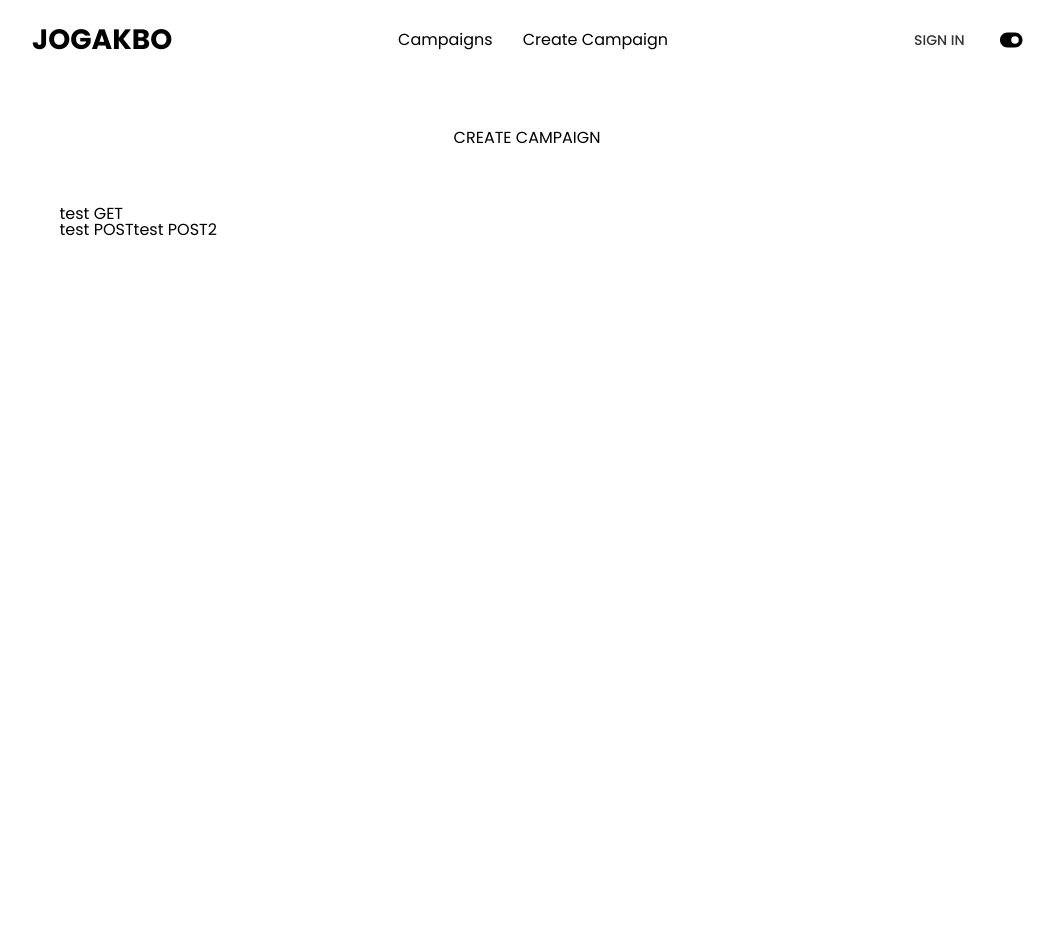
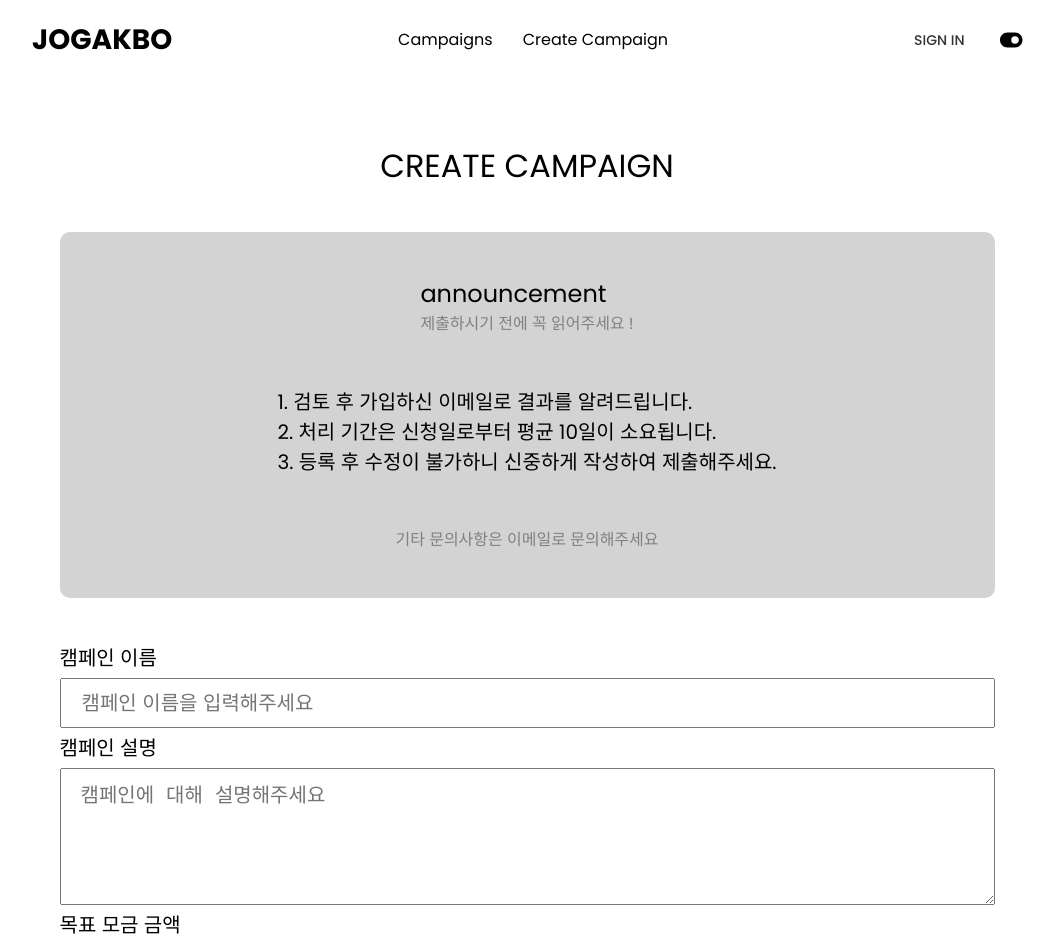
Before and after one commit to DonationMarketNFT/jogakbo-nextjs, a Next.js app in the folder jogakbo-nextjs/: page /campaign in a window 1280 px wide. Shown: the top 943 px of the page, without its empty margins (113-1167 px from the left). Before the commit the page ends 800 px from the top, so only its background shows below. Built offline with nearby package versions, Linux system fonts and the light colour scheme.

Commit message:
:recycle: Slider 컴포넌트 리팩토링

```diff
--- a/jogakbo-nextjs/src/pages/campaign.tsx
+++ b/jogakbo-nextjs/src/pages/campaign.tsx
@@ -1,4 +1,3 @@
-import { Button, Form } from "react-bootstrap";
 import { useRecoilState } from "recoil";
 import styled from "styled-components";
 import {
@@ -7,29 +6,76 @@ import {
   qrValueState,
   showConnectWalletModalState,
 } from "../../atom";
-import * as KlipAPI from "../api/UseKlip";
-import {
-  getBalance,
-  testCampaignList,
-  testCampaignNumber,
-} from "../api/UseCaver";
-import { createRef, useEffect, useState } from "react";
+
+import { createRef, useState } from "react";
 import { media } from "../../styles/theme";
 import ConnectWalletModal from "../components/modals/ConnectWalletModal";
 import axios from "axios";
 
 const Container = styled.div`
   width: 935px;
-  margin: 100px auto;
+  margin: 150px auto;
   ${media.tablet} {
     width: auto;
-    margin: 70px 30px;
   }
 `;
 
-const FormTitle = styled.h3`
-  margin: 30px auto;
+const 페이지타이틀 = styled.h3`
+  text-align: center;
+  font-size: 32px;
+`;
+
+const 공지사항 = styled.div`
+  display: flex;
+  flex-direction: column;
+  align-items: center;
+  margin: 50px 0;
+  padding: 50px;
+  width: 100%;
+  background: lightgray;
+  border-radius: 10px;
+  div > h3 {
+    margin-bottom: 10px;
+    font-size: 24px;
+  }
+  div > p {
+    margin-bottom: 50px;
+    color: gray;
+  }
+  ul {
+    margin-bottom: 50px;
+  }
+  ul li {
+    margin: 10px 0;
+    font-size: 20px;
+  }
+  p {
+    color: gray;
+  }
+`;
+
+const Form = styled.form`
+  display: flex;
+  flex-direction: column;
+  label {
+    font-size: 20px;
+    margin-bottom: 10px;
+  }
+`;
+const Input = styled.input`
+  margin-bottom: 10px;
+  padding: 10px 20px;
+  font-size: 20px;
+  &#name {
+    height: 50px;
+  }
+`;
+
+const Button = styled.button`
+  margin: 30px 0;
   padding: 30px;
+  background: pink;
+  border-radius: 10px;
   text-align: center;
 `;
 
@@ -39,34 +85,6 @@ function CreateCampaign() {
   const [qrvalue, setQrvalue] = useRecoilState(qrValueState);
   const inputRef = createRef();
   const [get, setGet] = useState([]);
-
-  const testGet = () => {
-    axios("http://localhost:3000/account/user_all").then((res) => {
-      setGet(res.data);
-    });
-  };
-
-  useEffect(() => {
-    console.log(get);
-  }, [get]);
-
-  const testPost = (
-    _email: string,
-    _thirdParty: string,
-    _walletAddress?: string,
-    _walletKind?: string
-  ) => {
-    let data = {
-      email: _email,
-      thirdParty: _thirdParty,
-      walletAddress: "",
-      walletKind: "",
-    };
-    axios
-      .post("http://localhost:3000/account/create_user", data)
-      .then((res) => console.log(res))
-      .catch((e) => console.log(e));
-  };
 
   const testPost2 = (
     _name: string,
@@ -93,21 +111,54 @@ function CreateCampaign() {
   return (
     <>
       <Container>
-        <FormTitle>CREATE CAMPAIGN</FormTitle>
-        <Button onClick={() => testGet()}>test GET</Button>
-        {get && (
+        <페이지타이틀>CREATE CAMPAIGN</페이지타이틀>
+        <공지사항>
           <div>
-            {get?.map((o: any, i: number) => (
-              <h3 key={o.id}>{o.email}</h3>
-            ))}
+            <h3>announcement</h3>
+            <p>제출하시기 전에 꼭 읽어주세요 !</p>
           </div>
-        )}
-        <Button onClick={() => testPost("abc@abc.com", "google")}>
-          test POST
-        </Button>
-        <button onClick={() => testPost2("sia", "post test", 1, 100)}>
-          test POST2
-        </button>
+          <ul>
+            <li>1. 검토 후 가입하신 이메일로 결과를 알려드립니다.</li>
+            <li>2. 처리 기간은 신청일로부터 평균 10일이 소요됩니다.</li>
+            <li>3. 등록 후 수정이 불가하니 신중하게 작성하여 제출해주세요.</li>
+          </ul>
+          <p> 기타 문의사항은 이메일로 문의해주세요</p>
+        </공지사항>
+        <Form>
+          <label htmlFor="name">캠페인 이름</label>
+          <Input
+            id="name"
+            name="name"
+            type="text"
+            placeholder="캠페인 이름을 입력해주세요"
+            required
+            autoComplete="off"
+          />
+          <label htmlFor="desc">캠페인 설명</label>
+          <Input
+            id="desc"
+            name="desc"
+            as="textarea"
+            rows={5}
+            placeholder="캠페인에 대해 설명해주세요"
+            required
+            autoComplete="off"
+          />
+          <label htmlFor="amount">목표 모금 금액</label>
+          <Input
+            id="amount"
+            name="amount"
+            type="number"
+            placeholder="목표 모금 금액을 입력해주세요"
+            required
+          />
+          <Button
+            type="submit"
+            onClick={() => testPost2("sia", "post test", 1, 100)}
+          >
+            제출하기
+          </Button>
+        </Form>
       </Container>
     </>
   );
```
Also changed, not shown: jogakbo-nextjs/src/components/campaigns/Slider.tsx (+6 -24 lines).
